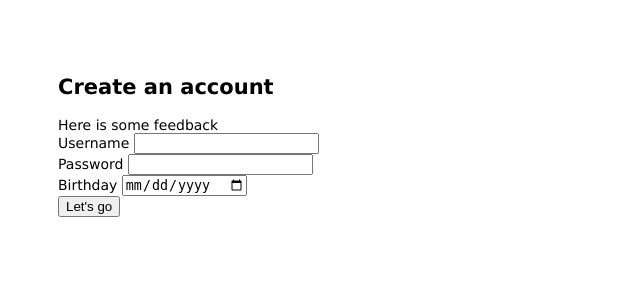
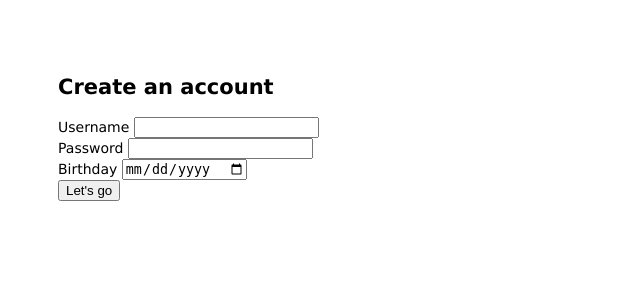
Before and after one commit to madoska/bdayChat, a Node project: template views/signup.ejs in a window 1280 px wide. Shown: the top 300 px of the page, without its empty margins (0-640 px from the left). Run offline with Node 20 templates, Linux system fonts and the light colour scheme; the template is opened without the code that fills it, so the values that code supplies are empty.

Commit message:
removed feedback div

```diff
--- a/views/login.ejs
+++ b/views/login.ejs
@@ -11,9 +11,6 @@
 <body>
   <div class="app">
     <h2 class="title">Log in</h2>
-    <div class="alert hidden">
-      Here is some feedback
-    </div>
     <div class="login">
       <div>
         <label for="username">Username</label>
--- a/views/signup.ejs
+++ b/views/signup.ejs
@@ -11,9 +11,6 @@
 <body>
   <div class="app">
     <h2 class="title">Create an account</h2>
-    <div class="alert hidden">
-      Here is some feedback
-    </div>
     <div class="signup">
       <div>
         <label for="username">Username</label>
```
